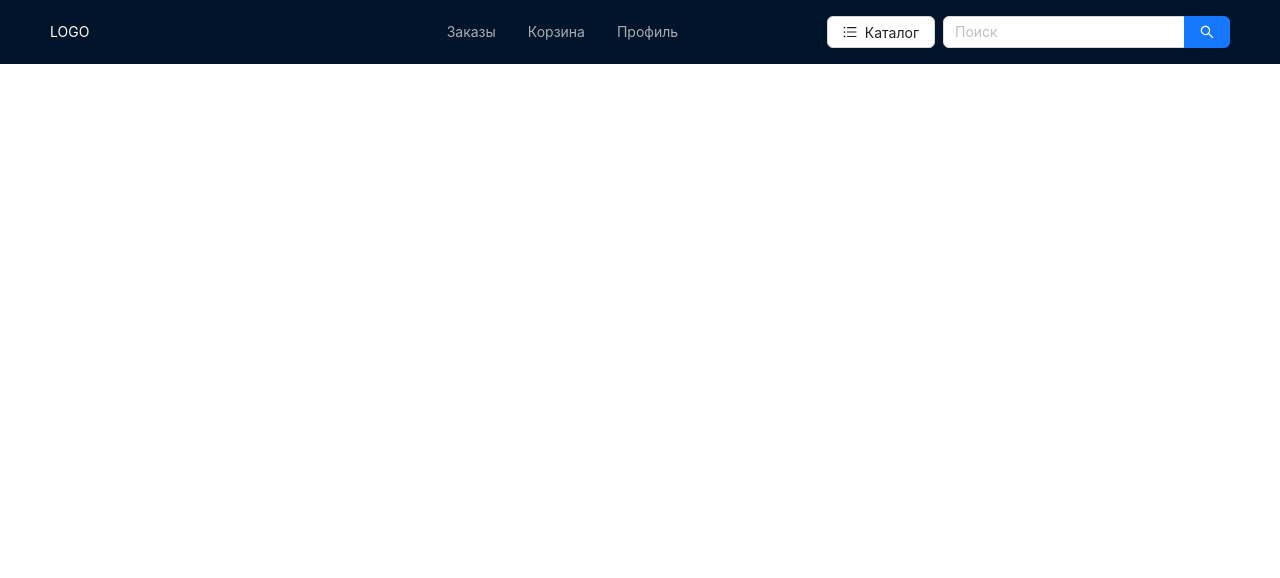
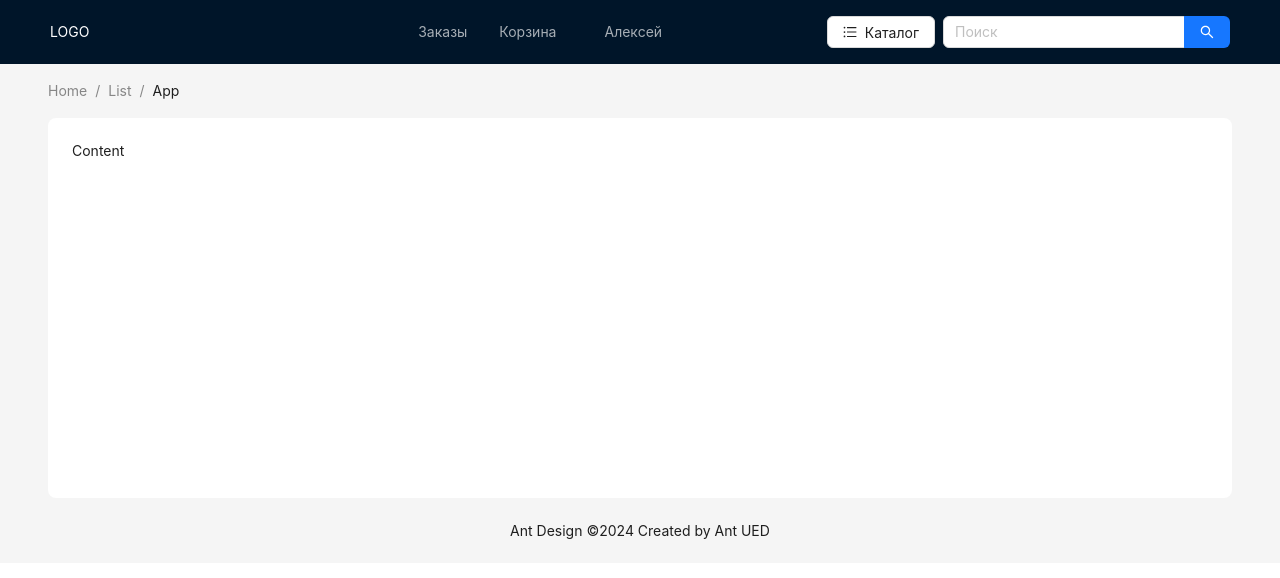
Before and after one commit to knopkokraskrutoy/alkmarket1, a React (Vite) app: page / in a window 1280 px wide. Shown: the top 578 px of the page. Built offline with nearby package versions, Linux system fonts and the light colour scheme.

Commit message:
чекни что делает Алексей

```diff
--- a/src/components/footer/footer.tsx
+++ b/src/components/footer/footer.tsx
@@ -7,7 +7,7 @@ const FooterComponent: React.FC = () => {
 
 
   return (
-      <Footer style={{ textAlign: "center" }}>
+      <Footer style={{ textAlign: "center", marginBottom: '0px' }}>
         Ant Design ©{new Date().getFullYear()} Created by Ant UED
       </Footer>
   )
--- /dev/null
+++ b/src/components/header/drawer.tsx
@@ -0,0 +1,34 @@
+import React, { useState } from "react"
+import { Button, Drawer, Menu } from "antd"
+import './style.css'
+
+const DrawerUser: React.FC = () => {
+  const [open, setOpen] = useState(false)
+
+  const showDrawer = () => {
+    setOpen(true)
+  }
+
+  const onClose = () => {
+    setOpen(false)
+  }
+
+  const user = {
+    name: "Алексей"
+  }
+
+  return (
+    <>
+      <Menu.Item className='btn' type="primary" onClick={showDrawer}>
+        {user.name}
+      </Menu.Item>
+      <Drawer title="Basic Drawer" onClose={onClose} open={open}>
+        <p>Some contents...</p>
+        <p>Some contents...</p>
+        <p>Some contents...</p>
+      </Drawer>
+    </>
+  )
+}
+
+export default DrawerUser
--- a/src/components/header/header.tsx
+++ b/src/components/header/header.tsx
@@ -1,6 +1,7 @@
 import { UnorderedListOutlined } from '@ant-design/icons';
 import {Button, Input, Layout, Menu} from 'antd';
 import Search from 'antd/es/input/Search';
+import DrawerUser from './drawer';
 
 const {Header} = Layout;
 
@@ -9,13 +10,13 @@ const HeaderComponent: React.FC = () => {
   return (
     <Header
       style={{
-          position: 'sticky',
+        position: "sticky",
         top: 0,
         zIndex: 1,
-          width: '100%',
-          display: 'flex',
-          alignItems: 'center',
-          justifyContent: 'space-between',
+        width: "100%",
+        display: "flex",
+        alignItems: "center",
+        justifyContent: "space-between",
         // backgroundColor: 'white',
       }}
     >
@@ -37,24 +38,30 @@ const HeaderComponent: React.FC = () => {
       <Menu
         theme="dark"
         mode="horizontal"
-          style={{ flex: 1, maxWidth: '40%', justifyContent: 'flex-end' }}
+        style={{ flex: 1, maxWidth: "40%", justifyContent: "flex-end" }}
       >
         <Menu.Item key="1">Заказы</Menu.Item>
         <Menu.Item key="2">Корзина</Menu.Item>
-          <Menu.Item key="3">Профиль</Menu.Item>
+        <Menu.Item key="3">
+          <DrawerUser />
+        </Menu.Item>
       </Menu>
-        <div className="header-search"
+      <div
+        className="header-search"
         style={{
-          display: 'flex',
-          alignItems: 'center',
-          gap: '8px',
+          display: "flex",
+          alignItems: "center",
+          gap: "8px",
         }}
       >
-        <Button ><UnorderedListOutlined />Каталог</Button>
+        <Button>
+          <UnorderedListOutlined />
+          Каталог
+        </Button>
         <Search placeholder="Поиск" enterButton />
       </div>
     </Header>
-  );
+  )
 };
 
 export default HeaderComponent;
--- /dev/null
+++ b/src/components/header/style.css
@@ -0,0 +1,9 @@
+.btn {
+  background: #00152900;
+  box-shadow: none;
+}
+
+.btn:hover {
+  background-color: #00152900;
+  box-shadow: none;
+}
--- a/src/pages/main/mainPage.tsx
+++ b/src/pages/main/mainPage.tsx
@@ -8,8 +8,8 @@ export default function MainPage() {
   return (
     <Layout>
       <HeaderComponent />
-      {/* <ContentComponent />
-      <FooterComponent /> */}
+      <ContentComponent />
+      <FooterComponent />
     </Layout>
   )
 }
```
Lines whose indentation alone changed are shown as unchanged.
